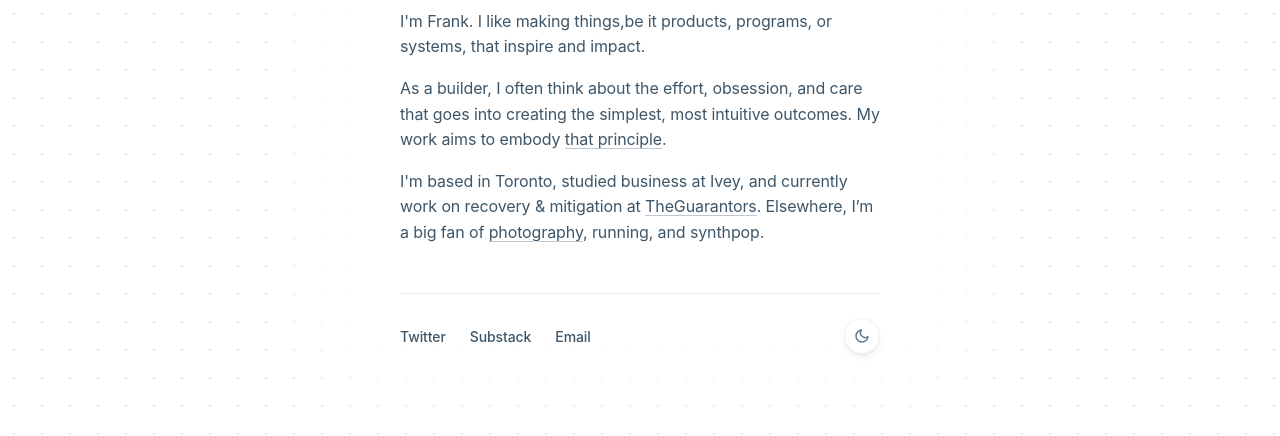
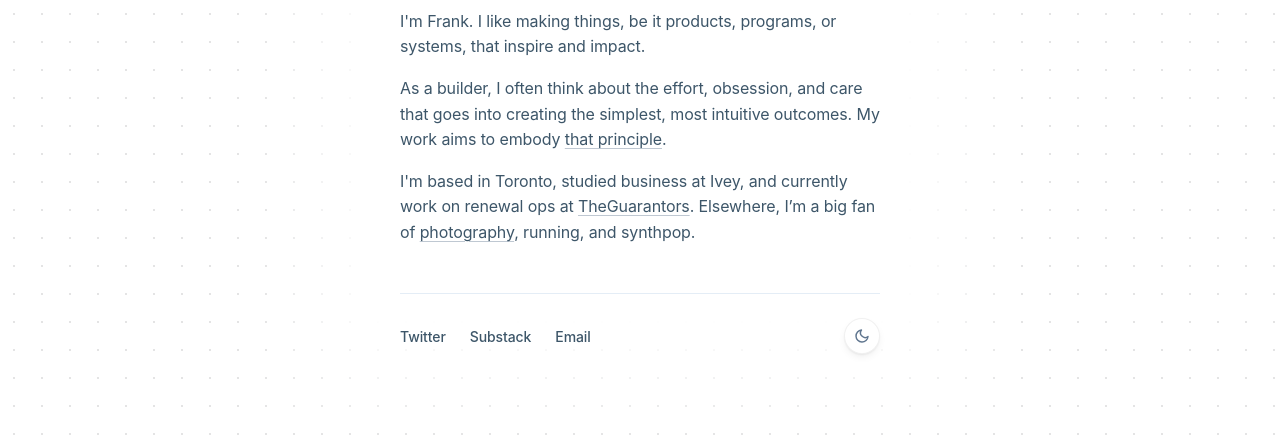
Before and after one commit to frankhme/portfolio, a plain HTML site: page index.html in a window 1280 px wide. Shown: the part 364-800 px from the top of the page. Drawn offline with Linux system fonts and the light colour scheme; a web font is replaced by a local one.

Commit message:
Update index.html

```diff
--- a/index.html
+++ b/index.html
@@ -705,9 +705,9 @@
     <p class="hed">Thanks for stopping&nbsp;by.</p>
 
     <div class="prose" id="bio">
-      <p>I'm Frank. I like making things,be it products, programs, or systems, that inspire and impact.</p>
+      <p>I'm Frank. I like making things, be it products, programs, or systems, that inspire and impact.</p>
       <p>As a builder, I often think about the effort, obsession, and care that goes into creating the simplest, most intuitive outcomes. My work aims to embody <a href="https://en.wikipedia.org/wiki/Law_of_conservation_of_complexity" target="_blank" rel="noopener">that principle</a>.</p>
-      <p>I'm based in Toronto, studied business at Ivey, and currently work on recovery & mitigation at <a href="https://theguarantors.com" target="_blank" rel="noopener">TheGuarantors</a>. Elsewhere, I’m a big fan of <a href="https://unsplash.com/@frankhme" target="_blank" rel="noopener">photography</a>, running, and synthpop.</p>
+      <p>I'm based in Toronto, studied business at Ivey, and currently work on renewal ops at <a href="https://theguarantors.com" target="_blank" rel="noopener">TheGuarantors</a>. Elsewhere, I’m a big fan of <a href="https://unsplash.com/@frankhme" target="_blank" rel="noopener">photography</a>, running, and synthpop.</p>
     </div>
 
     <hr class="hairline" aria-hidden="true" />
```
